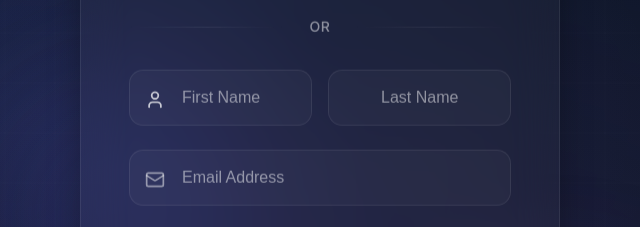
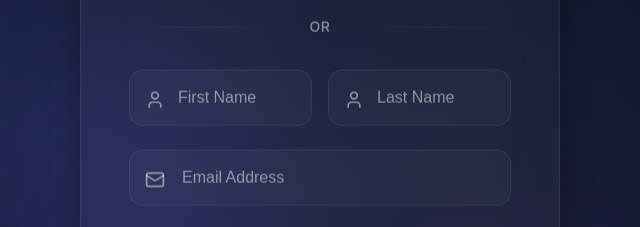
Before and after one commit to Sassyurs19/AI-Based-Job-Portal, a plain HTML site: page candidate-register.html in a window 1280 px wide. Shown: the part 280-507 px from the top of the page, 608-1248 px from the left. Drawn offline with nearby package versions, Linux system fonts and the light colour scheme.

Commit message:
fix: Add icons to name fields and fix positioning
- Added user icon to last name field
- Fixed icon positioning using absolute positioning
- Added proper padding to inputs for icon space
- Icons now correctly positioned in both name fields

```diff
--- a/candidate-register.html
+++ b/candidate-register.html
@@ -63,13 +63,13 @@
 
         <div class="form-grid" id="formGrid">
           <div class="premium-input-wrapper" style="display: flex; gap: 1rem;">
-            <div style="flex: 1;">
-              <input class="premium-input" type="text" id="firstName" name="firstName" placeholder="First Name" autocomplete="given-name" style="width: 100%;" />
-              <div class="icon" style="left: 16px;"><i data-lucide="user"></i></div>
+            <div style="flex: 1; position: relative;">
+              <input class="premium-input" type="text" id="firstName" name="firstName" placeholder="First Name" autocomplete="given-name" style="width: 100%; padding-left: 48px;" />
+              <div class="icon" style="left: 16px; position: absolute; top: 50%; transform: translateY(-50%);"><i data-lucide="user"></i></div>
             </div>
-            <div style="flex: 1;">
-              <input class="premium-input" type="text" id="lastName" name="lastName" placeholder="Last Name" autocomplete="family-name" style="width: 100%;" />
-              <div class="icon" style="left: 16px;"><i data-lucide="user"></i></div>
+            <div style="flex: 1; position: relative;">
+              <input class="premium-input" type="text" id="lastName" name="lastName" placeholder="Last Name" autocomplete="family-name" style="width: 100%; padding-left: 48px;" />
+              <div class="icon" style="left: 16px; position: absolute; top: 50%; transform: translateY(-50%);"><i data-lucide="user"></i></div>
             </div>
           </div>
 
```
Also changed, not shown: recruiter-register.html (+6 -6 lines).
